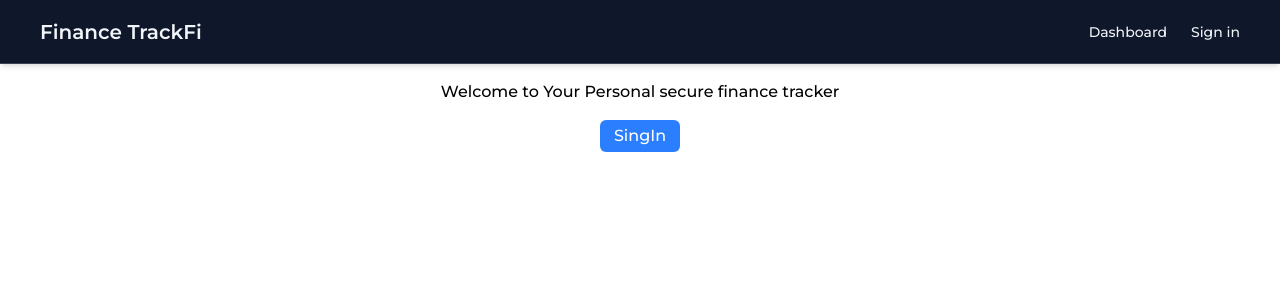
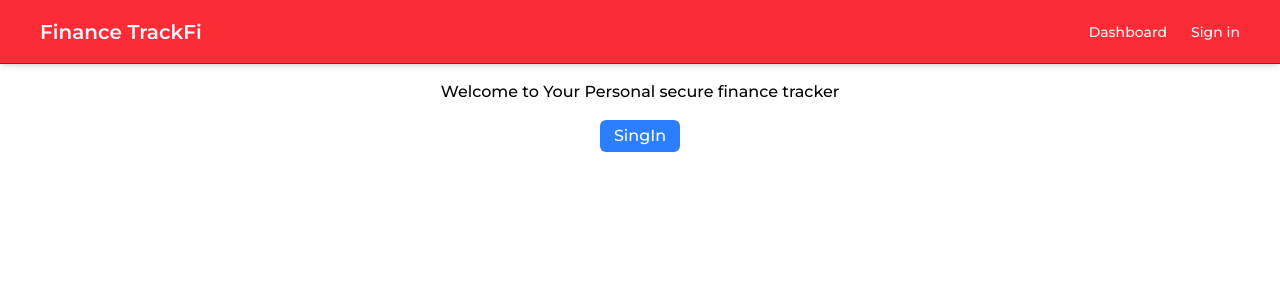
Before and after one commit to kireetikotturu/ExpenseTrackerAccio, a React (Vite) app: page / in a window 1280 px wide. Shown: the top 300 px of the page. Built offline with nearby package versions, Linux system fonts and the light colour scheme; no server answers.

Commit message:
changed bg of navbar

```diff
--- a/src/components/Header/index.css
+++ b/src/components/Header/index.css
@@ -1,7 +1,7 @@
 @reference '../../index.css';
 
 .navbar {
-  @apply bg-deepCharcoal fixed top-0 left-0 w-full z-50
+  @apply bg-red-500 fixed top-0 left-0 w-full z-50
   text-lightGray h-16 px-4 md:px-10
   flex items-center justify-between
   shadow-md border-b border-gray-700;
```
